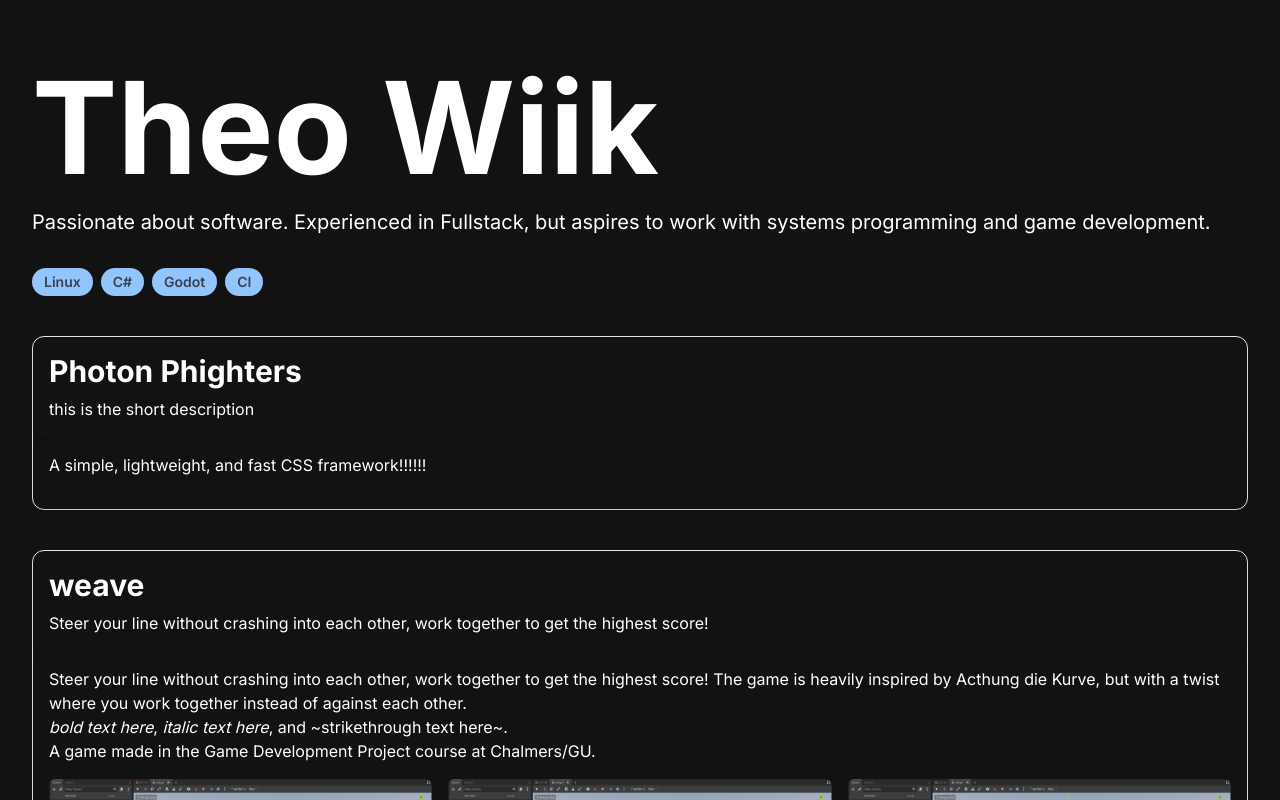
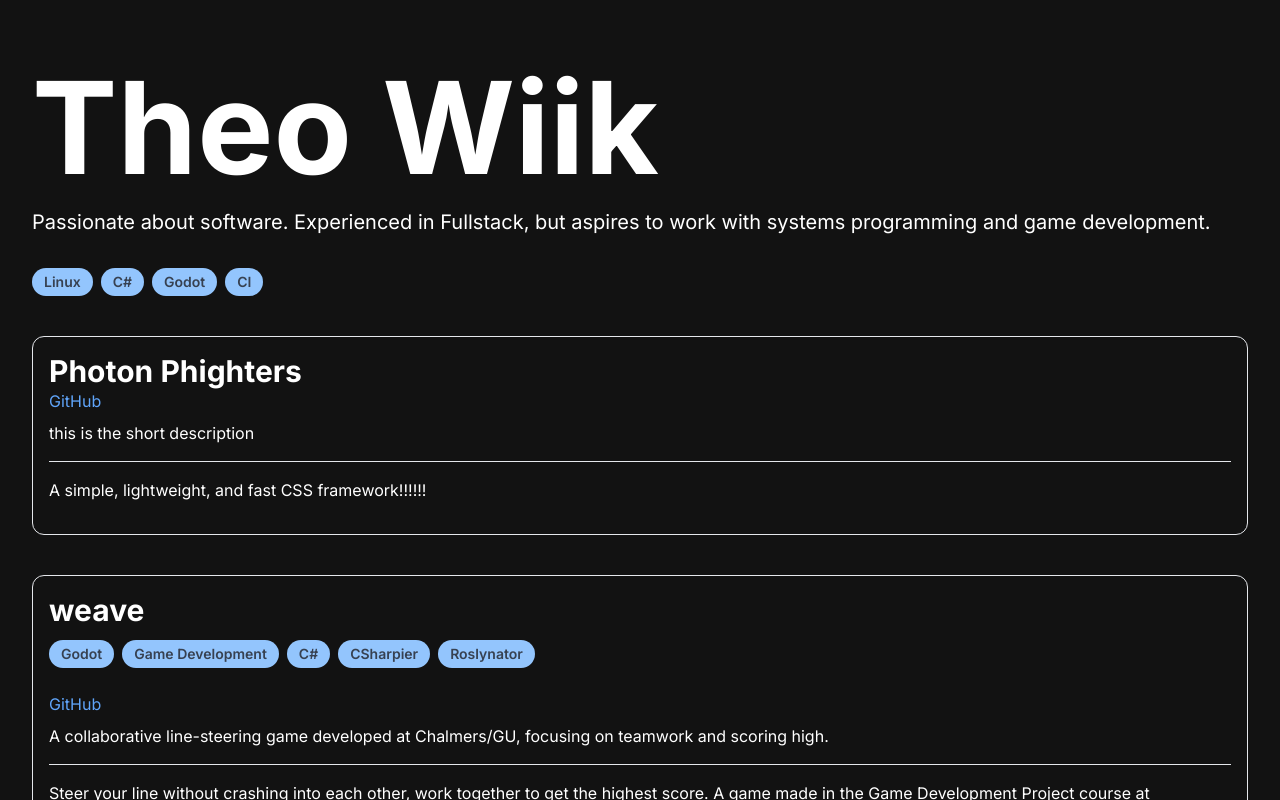
Before and after one commit to theowiik/theowiik.github.io, a Next.js app: page / in a window 1280 px wide. Shown: the top 800 px of the page. Built offline with nearby package versions, Linux system fonts and the light colour scheme.

Commit message:
Update weave.ts and page.tsx

```diff
--- a/src/app/data/weave.ts
+++ b/src/app/data/weave.ts
@@ -4,28 +4,24 @@ const weave: Project = {
   id: 'weave',
   name: 'weave',
   description: `
-Steer your line without crashing into each other, work together to get the highest score!
-The game is heavily inspired by Acthung die Kurve, but with a twist where you work together instead of against each other.
-
-*bold text here*, _italic text here_, and ~strikethrough text here~.
-
-A game made in the Game Development Project course at Chalmers/GU.
+Steer your line without crashing into each other, work together to get the highest score. A game made in the Game Development Project course at Chalmers/GU. Includes features like a start screen, gameplay interface, and a scoreboard setup using environment variables. Utilizes CSharpier for formatting and supports plugins like Roslynator and EditorConfig.
   `,
   shortDescription:
-    'Steer your line without crashing into each other, work together to get the highest score!',
-  tags: [],
-  images: [
-    '/projects/weave/placeholder.png',
-    '/projects/weave/placeholder.png',
-    '/projects/weave/placeholder.png',
-    '/projects/weave/placeholder.png',
-    '/projects/weave/placeholder.png',
+    'A collaborative line-steering game developed at Chalmers/GU, focusing on teamwork and scoring high.',
+  tags: [
+    'Godot',
+    'Game Development',
+    'C#',
+    'CSharpier',
+    'Roslynator'
   ],
+  images: ['/projects/weave/placeholder.png'], // Update this if you have specific images
   links: [
     {
       name: 'GitHub',
       url: 'https://github.com/weave-game/weave',
     },
+    // Add other links if available
   ],
 };
 
--- a/src/app/page.tsx
+++ b/src/app/page.tsx
@@ -27,15 +27,43 @@ export default function Home() {
       </div>
 
       {projects.map((project) => (
-        <div key={project.id} className="mb-10 border rounded-xl">
+        <div key={project.id} className="mb-10 border rounded-xl p-4">
           {/* Title */}
-          <div className="p-4 shadow-md">
-            <h2 className="text-3xl font-bold">{project.name}</h2>
-            <p className="text-md mt-2">{project.shortDescription}</p>
-          </div>
+          <h2 className="text-3xl font-bold">{project.name}</h2>
+
+          {/* Tags */}
+          {project.tags.length > 0 && (
+            <div className="mt-3 mb-4">
+              {project.tags.map((tag) => (
+                <span
+                  key={tag}
+                  className="inline-block bg-blue-300 rounded-full px-3 py-1 text-sm font-semibold text-gray-700 mr-2 mb-2"
+                >
+                  {tag}
+                </span>
+              ))}
+            </div>
+          )}
+
+          {/* Links */}
+          {project.links.map((link) => (
+            <a
+              key={link.url}
+              href={link.url}
+              target="_blank"
+              className="text-blue-400"
+            >
+              {link.name}
+            </a>
+          ))}
+
+          {/* Short description */}
+          <p className="text-md mt-2">{project.shortDescription}</p>
+
+          <hr className='my-4' />
 
           {/* Body */}
-          <div className="p-4 shadow-md">
+          <div className="">
             <Markdown>{project.description}</Markdown>
 
             {/* Images */}
```
